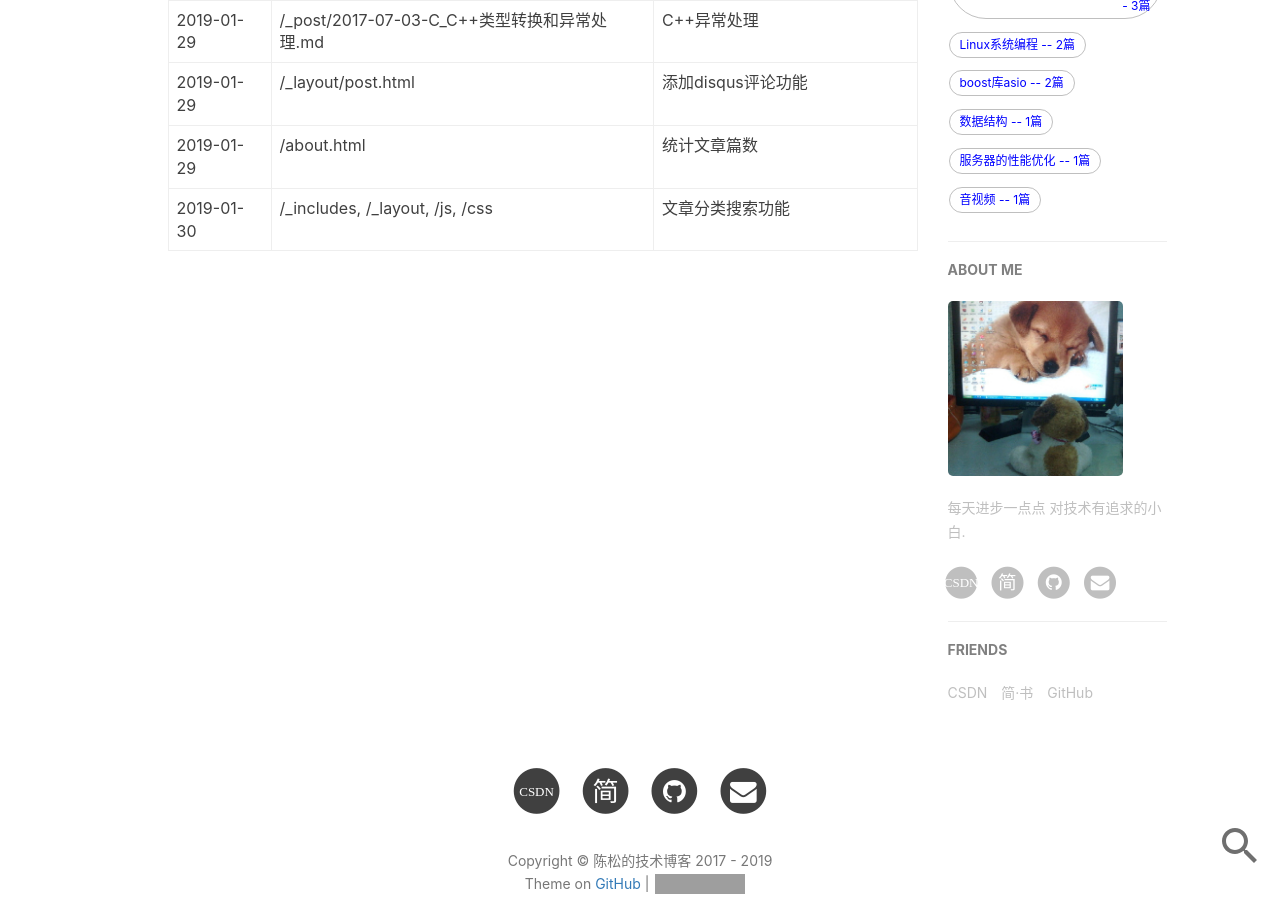
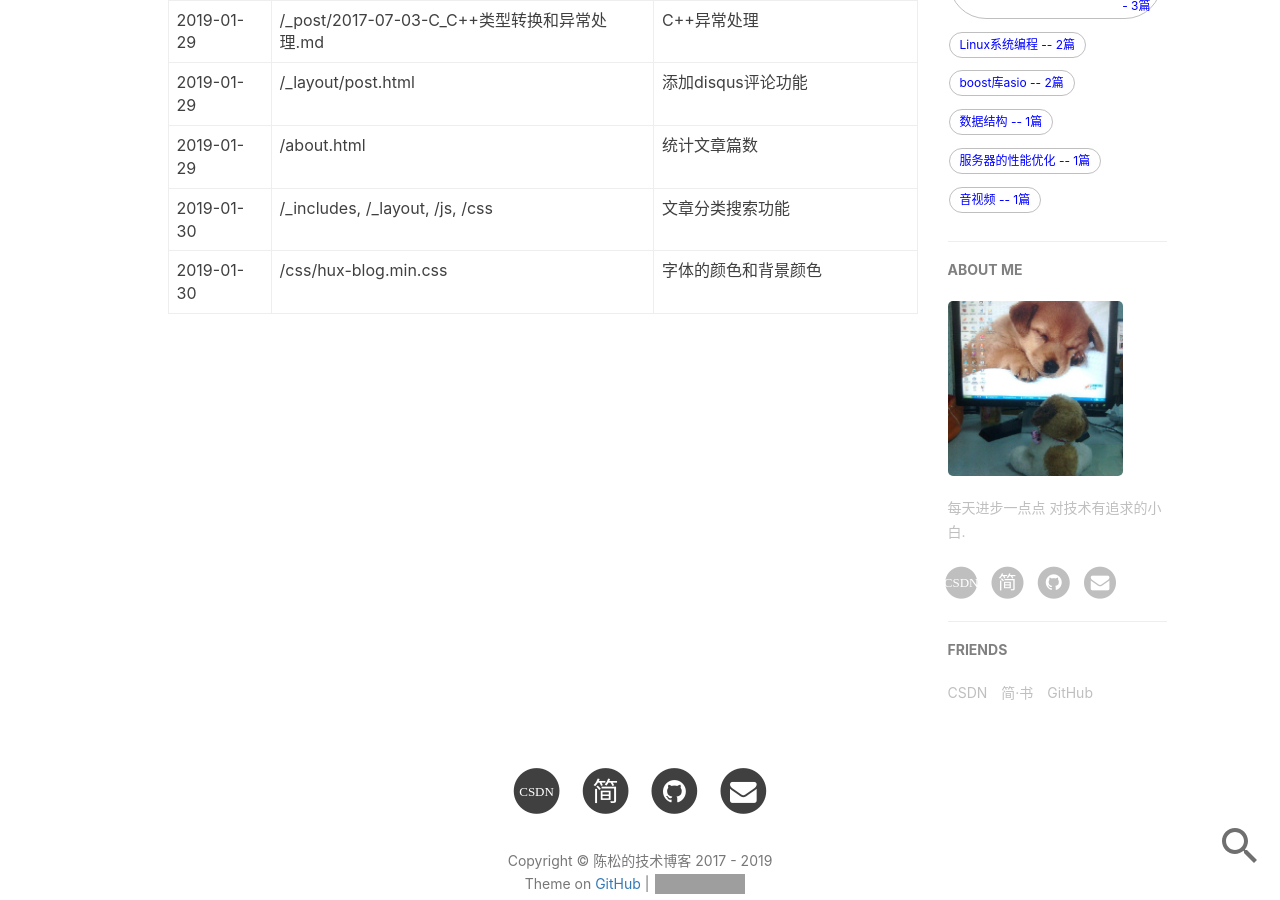
Before and after one commit to chensongpoixs/chensongpoixs.github.io, a Jekyll site: the page built from commit.md, in a window 1280 px wide and 900 px high, scrolled down 639 px. Built offline with Jekyll 4.4.1, drawn with Linux system fonts in a browser that asks for light colours; nearby versions of some CDN libraries; our own code applies the rules of GitHub Pages for plain Markdown files; comment, search, counter and statistics services are not loaded; grey boxes are pictures that could not be loaded.

Commit message:
修复代码段的字体的颜色和背景颜色

```diff
--- a/commit.md
+++ b/commit.md
@@ -8,3 +8,4 @@
 |2019-01-29|/_layout/post.html |添加disqus评论功能|
 |2019-01-29|/about.html|[统计文章篇数](https://github.com/chensongpoixs/chensongpoixs.github.io/commit/90560f5f4f51aef119b83878645c48bc28bd16d2 "90560f5f")|
 |2019-01-30|/_includes, /_layout, /js, /css|文章分类搜索功能|
+|2019-01-30|/css/hux-blog.min.css|[字体的颜色和背景颜色](59d55b0f84cb2939fbe6ee24c98a7d2ac31b907e) |
```
